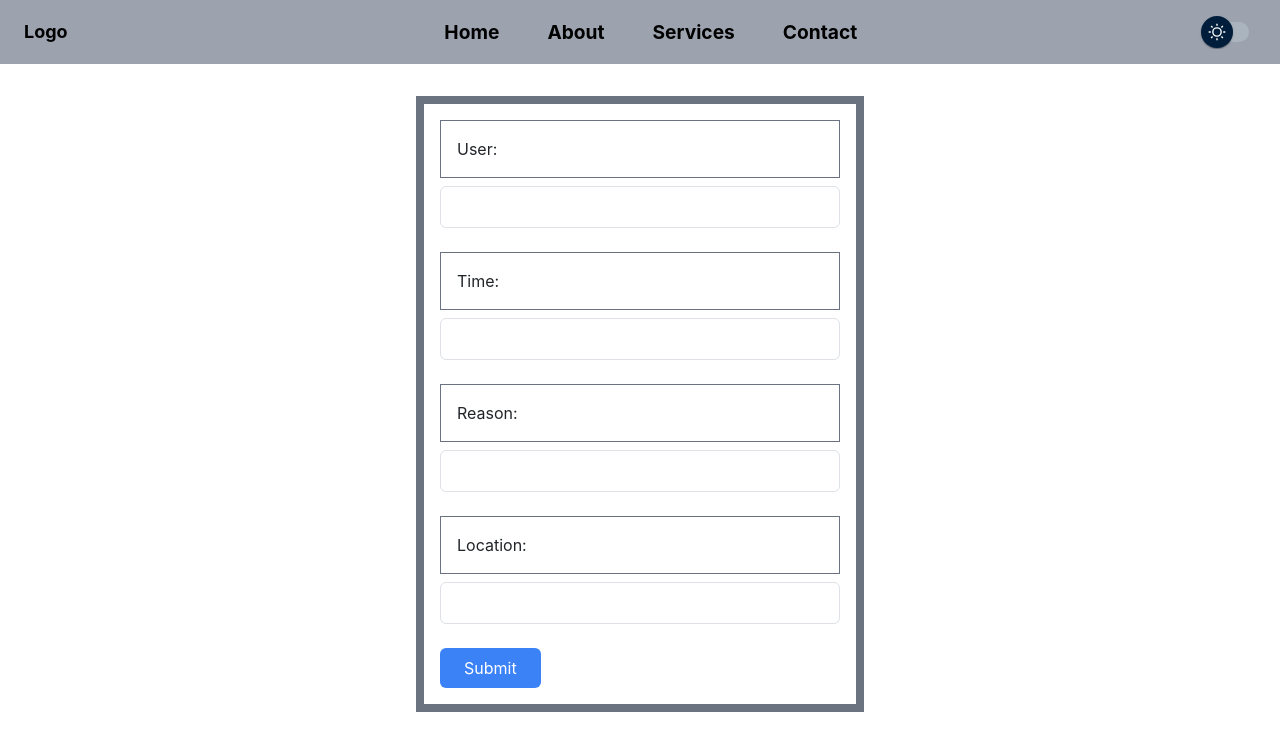
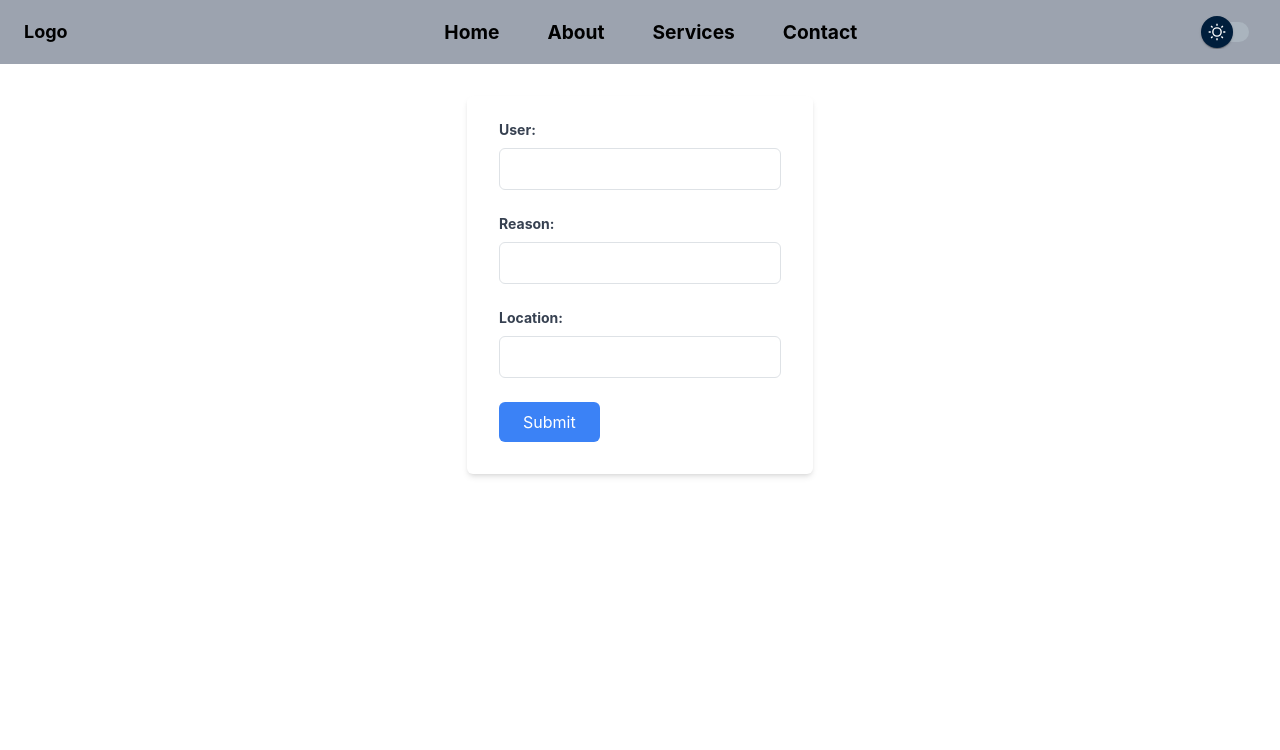
Before and after one commit to GuhaPritam/Navbar-Dark-Mode, a React (Create React App) app: page / in a window 1280 px wide. Shown: the top 750 px of the page. Built offline with nearby package versions, Linux system fonts and the light colour scheme.

Commit message:
added current time

```diff
--- a/src/Component/Review/Review.js
+++ b/src/Component/Review/Review.js
@@ -1,7 +1,8 @@
 import React, { useState } from 'react';
 
 const InputForm = () => {
-    const [formData, setFormData] = useState({ user: '', time: '', reason: '', location: '' });
+    const [formData, setFormData] = useState({ user: '', reason: '', location: '' });
+    const [submittedData, setSubmittedData] = useState(null);
 
     const handleChange = (e) => {
         const { name, value } = e.target;
@@ -13,32 +14,43 @@ const InputForm = () => {
 
     const handleSubmit = (e) => {
         e.preventDefault();
-        console.log(formData);
-        setFormData({ user: '', time: '', reason: '', location: '' });
+        const currentTime = new Date().toLocaleTimeString();
+        console.log("Current Time: ", currentTime, formData);
+        setSubmittedData({ ...formData, time: currentTime });
+        setFormData({ user: '', reason: '', location: '' });
     };
 
     return (
-        <form className="max-w-md mx-auto mt-8 border-[0.5rem] border-gray-500 p-3" onSubmit={handleSubmit}>
+        <div className="flex">
+            <div className="max-w-md mx-auto mt-8 px-4">
+                <form onSubmit={handleSubmit} className="bg-white shadow-md rounded px-8 pt-6 pb-8 mb-4">
                     <div className="mb-4">
-                <label htmlFor="user" className="block mb-2 border-[0.1rem] border-gray-500 p-3">User:</label>
-                <input type="text" id="user" name="user" value={formData.user} onChange={handleChange} className="w-full px-3 py-2 border border-gray-300 rounded-md focus:outline-none focus:border-blue-500" />
+                        <label htmlFor="user" className="block text-gray-700 text-sm font-bold mb-2">User:</label>
+                        <input type="text" id="user" name="user" value={formData.user} onChange={handleChange} className="w-full px-3 py-2 border border-gray-300 rounded-md focus:outline-none focus:border-blue-500"/>
                     </div>
                     <div className="mb-4">
-                <label htmlFor="time" className="block mb-2 border-[0.1rem] border-gray-500 p-3">Time:</label>
-                <input type="text" id="time" name="time" value={formData.time} onChange={handleChange} className="w-full px-3 py-2 border border-gray-300 rounded-md focus:outline-none focus:border-blue-500" />
+                        <label htmlFor="reason" className="block text-gray-700 text-sm font-bold mb-2">Reason:</label>
+                        <input type="text" id="reason" name="reason" value={formData.reason} onChange={handleChange} className="w-full px-3 py-2 border border-gray-300 rounded-md focus:outline-none focus:border-blue-500"/>
                     </div>
                     <div className="mb-4">
-                <label htmlFor="reason" className="block mb-2 border-[0.1rem] border-gray-500 p-3">Reason:</label>
-                <input type="text" id="reason" name="reason" value={formData.reason} onChange={handleChange} className="w-full px-3 py-2 border border-gray-300 rounded-md focus:outline-none focus:border-blue-500" />
-            </div>
-            <div className="mb-4">
-                <label htmlFor="location" className="block mb-2 border-[0.1rem] border-gray-500 p-3">Location:</label>
-                <input type="text" id="location" name="location" value={formData.location} onChange={handleChange} className="w-full px-3 py-2 border border-gray-300 rounded-md focus:outline-none focus:border-blue-500" />
+                        <label htmlFor="location" className="block text-gray-700 text-sm font-bold mb-2">Location:</label>
+                        <input type="text" id="location" name="location" value={formData.location} onChange={handleChange} className="w-full px-3 py-2 border border-gray-300 rounded-md focus:outline-none focus:border-blue-500"/>
                     </div>
                     <button type="submit" className="bg-blue-500 hover:bg-blue-600 text-white py-2 px-4 rounded-md focus:outline-none focus:shadow-outline">
                         Submit
                     </button>
                 </form>
+            </div>
+            {submittedData && (
+                <div className="bg-gray-200 p-4">
+                    <h2 className="text-lg font-bold mb-2">Submitted Data:</h2>
+                    <p>User: {submittedData.user}</p>
+                    <p>Reason: {submittedData.reason}</p>
+                    <p>Location: {submittedData.location}</p>
+                    <p>Time: {submittedData.time}</p>
+                </div>
+            )}
+        </div>
     );
 };
 
```
Lines whose indentation alone changed are shown as unchanged.
